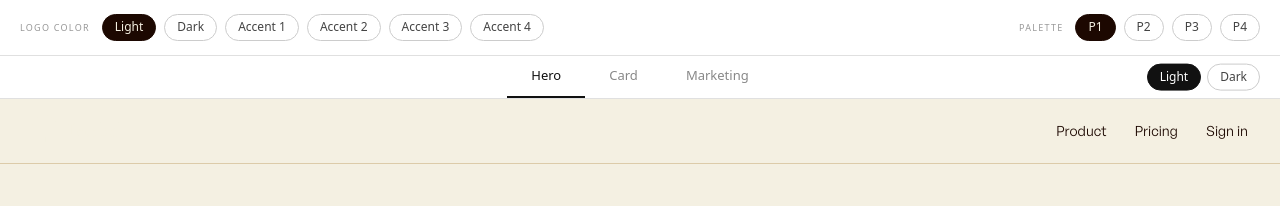
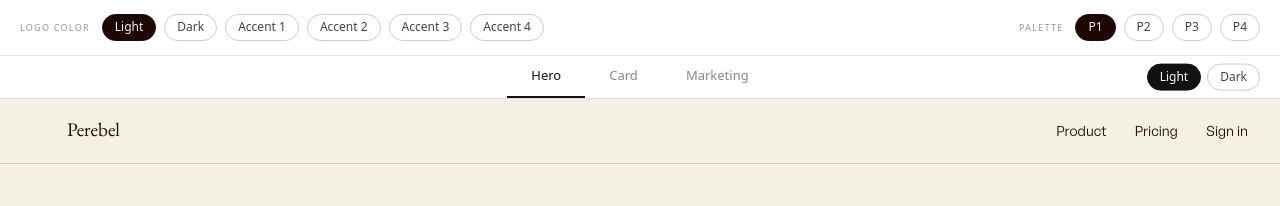
Before and after one commit to taliamalchin-arch/mmlabs-discovery, a Next.js app: page /brand-mixer in a window 1280 px wide. Shown: the top 206 px of the page. Built offline with nearby package versions, Linux system fonts and the light colour scheme.

Commit message:
Brand mixer: fix wordmark visibility with proper contrast colors

```diff
--- a/app/brand-mixer/page.tsx
+++ b/app/brand-mixer/page.tsx
@@ -169,12 +169,13 @@ function CaseCard({ dark }: { dark?: boolean }) {
 /* ── Hero view ── */
 
 function HeroView({ palette, logoColor, dark }: { palette: typeof PALETTES[0]; logoColor: string; dark?: boolean }) {
+  const wordmarkColor = dark ? palette.light : palette.dark;
   return (
     <div className={`bm-hero ${dark ? 'bm-hero--dark' : ''}`}>
       <nav className="bm-hero-nav">
         <div className="bm-hero-nav-left">
           <BrandLogo color={logoColor} height={32} invert={dark} />
-          <span className="bm-hero-wordmark" style={{ color: logoColor, fontSize: '1.2em' }}>Perebel</span>
+          <span className="bm-hero-wordmark" style={{ color: wordmarkColor, fontSize: '1.2em' }}>Perebel</span>
         </div>
         <div className="bm-hero-nav-links">
           <span>Product</span>
@@ -240,12 +241,13 @@ function CardStackView({ palette, typeSystem, logoColor }: { palette: typeof PAL
 /* ── Marketing view ── */
 
 function MarketingView({ logoColor, palette }: { logoColor: string; palette: typeof PALETTES[0] }) {
+  const wordmarkColor = palette.light;
   return (
     <div className="bm-marketing-wrap">
       <div className="bm-marketing">
         <div className="bm-mktg-top-left">
           <BrandLogo color={logoColor} height={56} invert />
-          <div className="bm-mktg-wordmark" style={{ color: logoColor, fontSize: '1.2em', display: 'flex', alignItems: 'center' }}>Perebel</div>
+          <div className="bm-mktg-wordmark" style={{ color: wordmarkColor, fontSize: '1.2em', display: 'flex', alignItems: 'center' }}>Perebel</div>
         </div>
         <div className="bm-mktg-body">
           <h2 className="bm-mktg-headline">
```
